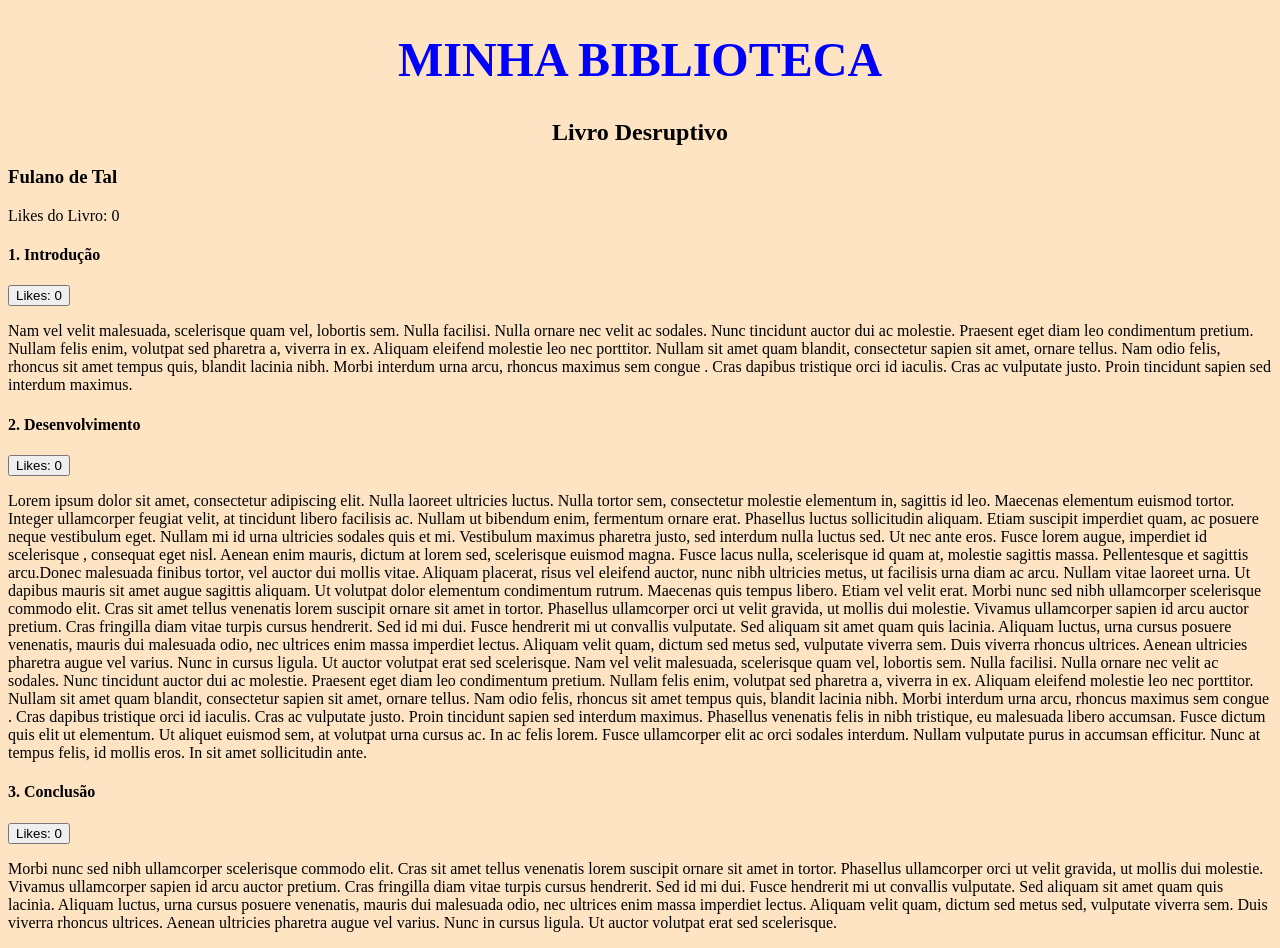
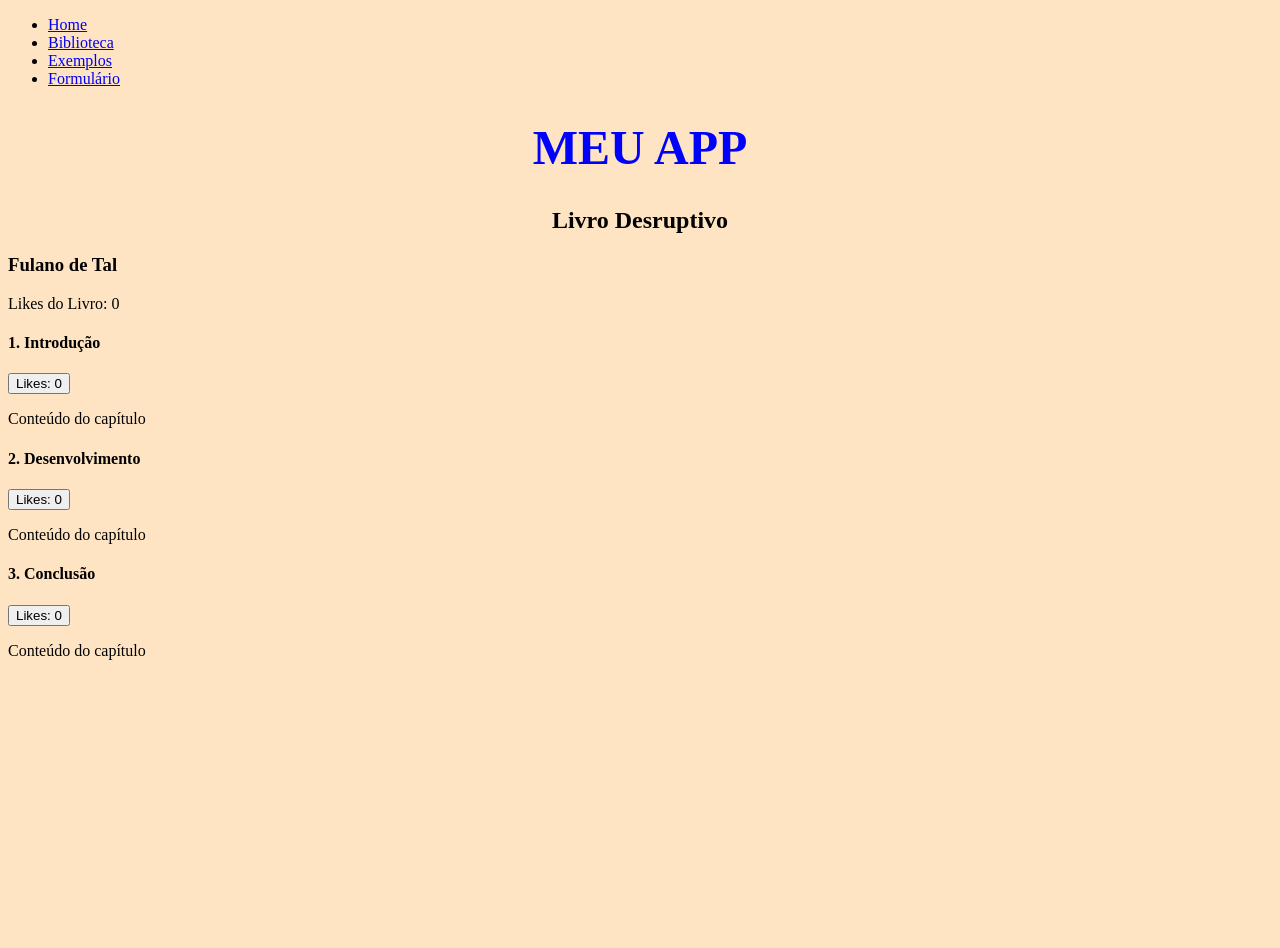
Before and after one commit to leopluz/aula_desenvolvimento-mobile, an Angular app in the folder projetoangular/: page / in a window 1280 px wide. After the commit the page ends 800 px from the top, so only its background shows below. Built offline with nearby package versions, Linux system fonts and the light colour scheme.

Commit message:
Adicionadas rotas

```diff
--- a/projetoangular/src/app/app.component.html
+++ b/projetoangular/src/app/app.component.html
@@ -1,7 +1,12 @@
-<!--
+<nav>
+    <ul>
+        <li><a routerLink="/">Home</a></li>
+        <li><a routerLink="/biblioteca">Biblioteca</a></li>
+        <li><a routerLink="/exemplos">Exemplos</a></li>
+        <li><a routerLink="/formulario">Formulário</a></li>
+    </ul>
+</nav>
+
 <h1>MEU APP</h1>
-<app-exemplos title="INFORMAÇÃO NOVA"/>
--->
 
-<h1>MINHA BIBLIOTECA</h1>
-<app-livro/>
+<router-outlet />
--- a/projetoangular/src/app/app.component.ts
+++ b/projetoangular/src/app/app.component.ts
@@ -1,13 +1,12 @@
 import { Component, Input } from '@angular/core';
-import { RouterOutlet } from '@angular/router';
+import { RouterLink, RouterOutlet } from '@angular/router';
 import { ExemplosComponent } from './components/exemplos/exemplos.component';
 import { LivroComponent } from './components/livro/livro.component';
-import { Capitulo } from './models/capitulo';
 
 @Component({
   selector: 'app-root',
   standalone: true,
-  imports: [ExemplosComponent,LivroComponent],
+  imports: [ExemplosComponent,LivroComponent,RouterOutlet,RouterLink],
   templateUrl: 'app.component.html',
   styleUrl: 'app.component.css'
 })
--- a/projetoangular/src/app/app.routes.ts
+++ b/projetoangular/src/app/app.routes.ts
@@ -1,3 +1,11 @@
 import { Routes } from '@angular/router';
+import { LivroComponent } from './components/livro/livro.component';
+import { ExemplosComponent } from './components/exemplos/exemplos.component';
+import { FormularioComponent } from './components/formulario/formulario.component';
 
-export const routes: Routes = [];
+export const routes: Routes = [
+    { path: '', title: 'Meu App', component: LivroComponent },
+    { path: 'biblioteca', title: 'Biblioteca', component: LivroComponent },
+    { path: 'exemplos', title: 'Exemplos', component: ExemplosComponent },
+    { path: 'formulario', title: 'Formulário', component: FormularioComponent }
+];
--- a/projetoangular/src/app/components/capitulo/capitulo.component.html
+++ b/projetoangular/src/app/components/capitulo/capitulo.component.html
@@ -2,6 +2,12 @@
 <button (click)=incrementarLikes()>
     Likes: {{contadorLikes}}
 </button>
+@defer (on interaction) {
 <p>
     <ng-content/>
 </p>
+} @placeholder {
+<p>Conteúdo do capítulo</p>
+} @loading (minimum 5s) {
+<p>Carregando conteúdo...</p>
+}
--- /dev/null
+++ b/projetoangular/src/app/components/formulario/formulario.component.html
@@ -0,0 +1 @@
+<p>formulario works!</p>
```
Also changed, not shown: projetoangular/src/app/components/formulario/formulario.component.ts (added, +12 -0 lines), projetoangular/src/app/components/formulario/formulario.component.css (added), 1 other file (tests, documents, lock files or other folders).
